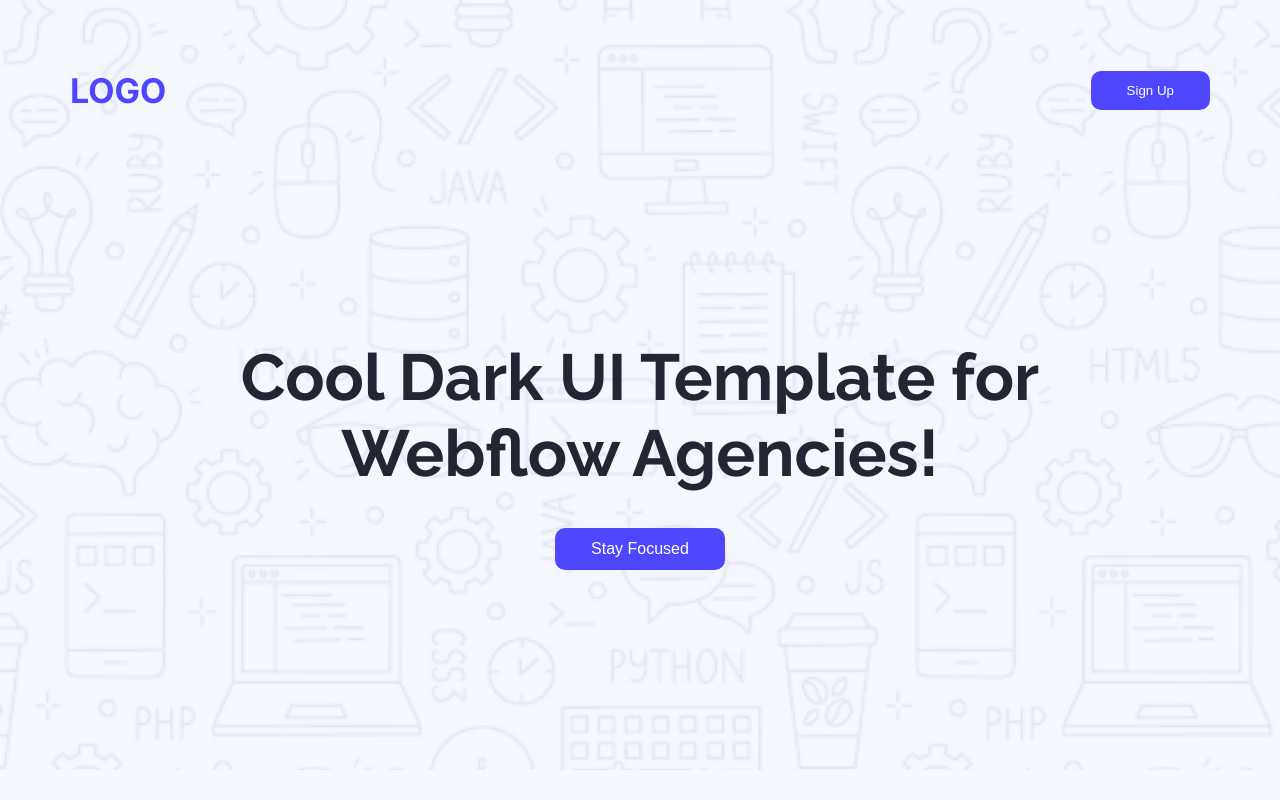
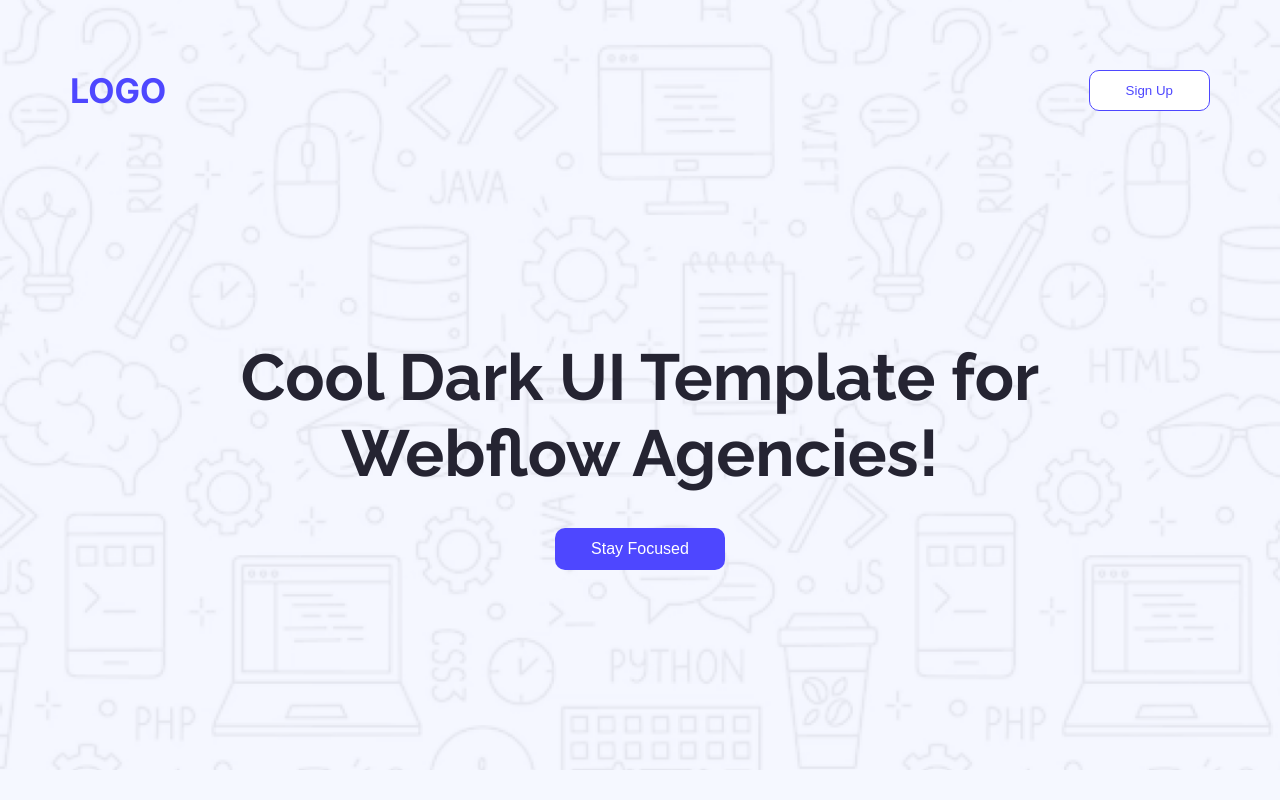
Before and after one commit to WB2302103/landing_launchedpad, a plain HTML site: page index.html in a window 1280 px wide. In both pictures the pointer is over the button "Sign Up". Shown: the top 800 px of the page. Drawn offline with Linux system fonts and the light colour scheme.

Commit message:
Added Button Animation

```diff
--- a/style.css
+++ b/style.css
@@ -64,6 +64,13 @@ nav{
     border-radius: 10px;
     border: none;
     padding: 12px 36px;
+    transition: all 0.2s ease-in-out;
+}
+.primary-button:hover{
+    background-color: white;
+    color: #4E47FF;
+    border: #4E47FF solid 1px;
+
 }
 .hero-section{
 text-align: center;
```
